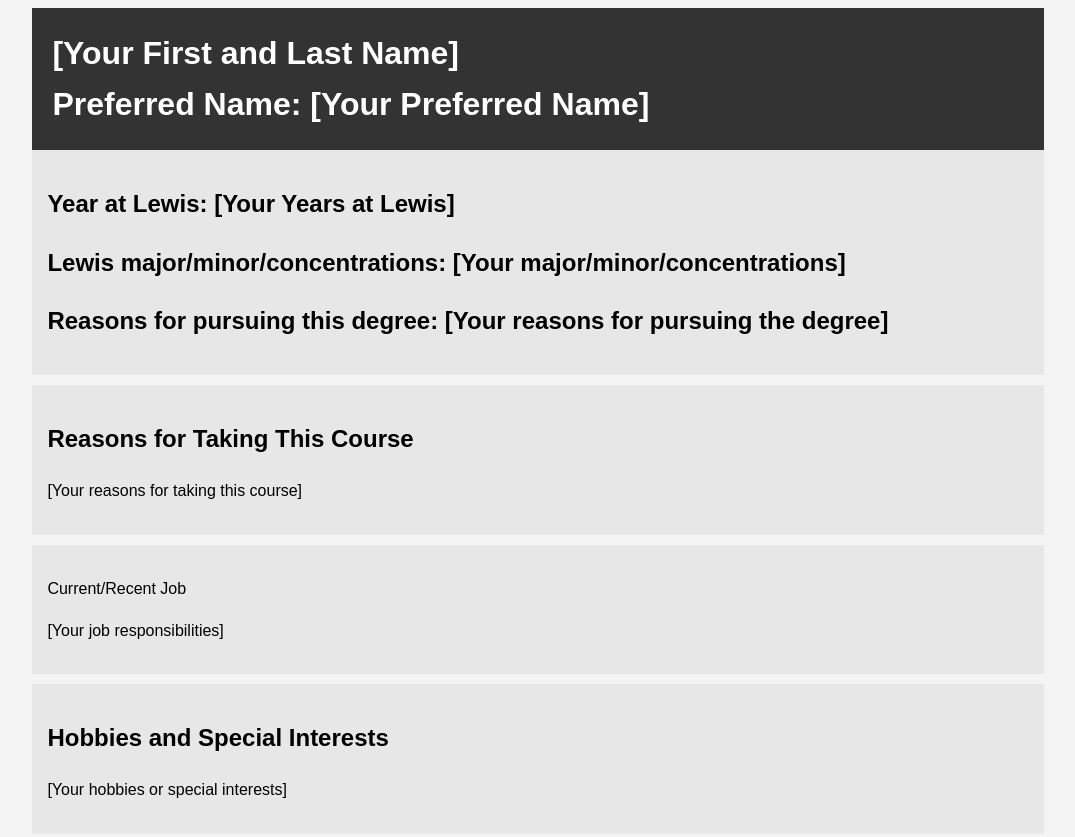
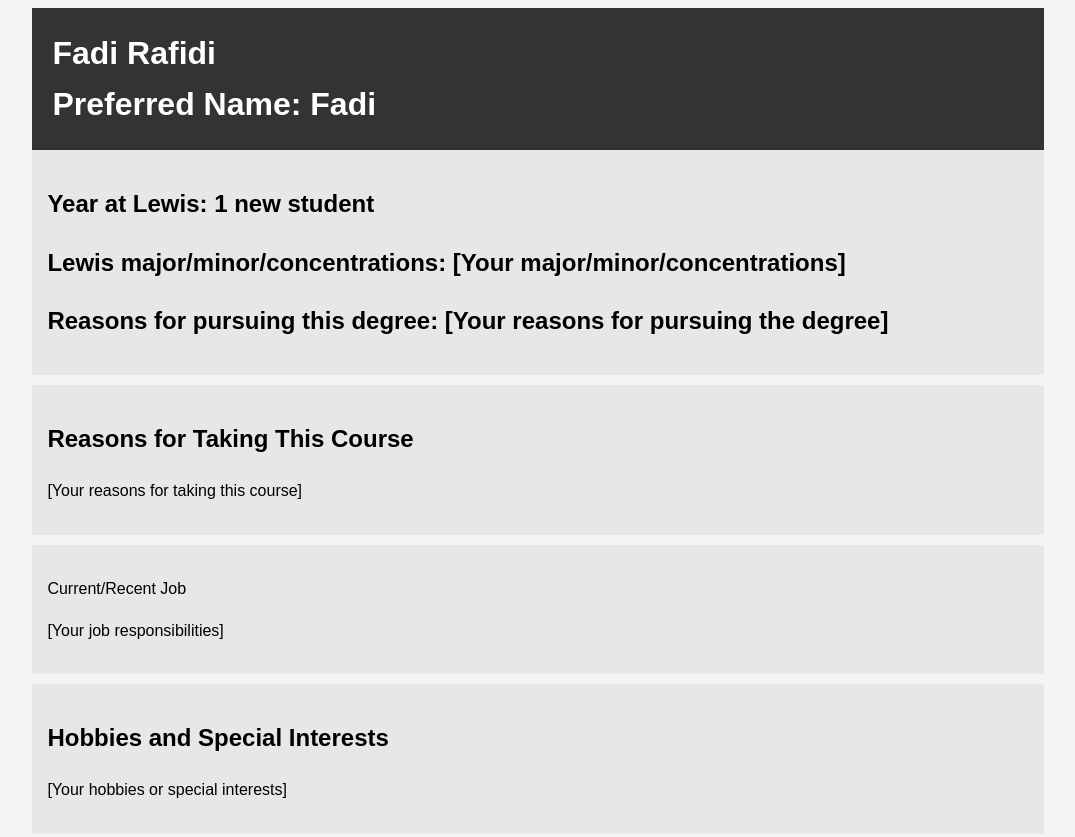
Before and after one commit to fadir-ctrl/Me, a plain HTML site: page index.html in a window 1280 px wide. Shown: the top 837 px of the page, without its empty margins (102-1177 px from the left). Drawn offline with Linux system fonts and the light colour scheme.

Commit message:
Update personal information

```diff
--- a/index.html
+++ b/index.html
@@ -31,12 +31,12 @@
 <body>
     <div class="container">
         <header class="main-info">
-            <h1>[Your First and Last Name]</h1>
-            <h1>Preferred Name: [Your Preferred Name]</h1>
+            <h1>Fadi Rafidi</h1>
+            <h1>Preferred Name: Fadi </h1>
         </header>
 
         <section class="lewis">
-			<h2>Year at Lewis: [Your Years at Lewis]</h2>
+			<h2>Year at Lewis: 1 new student</h2>
 			<h2>Lewis major/minor/concentrations: [Your major/minor/concentrations]</h2>
 			<h2>Reasons for pursuing this degree: [Your reasons for pursuing the degree]</h2>
         </section>
```
